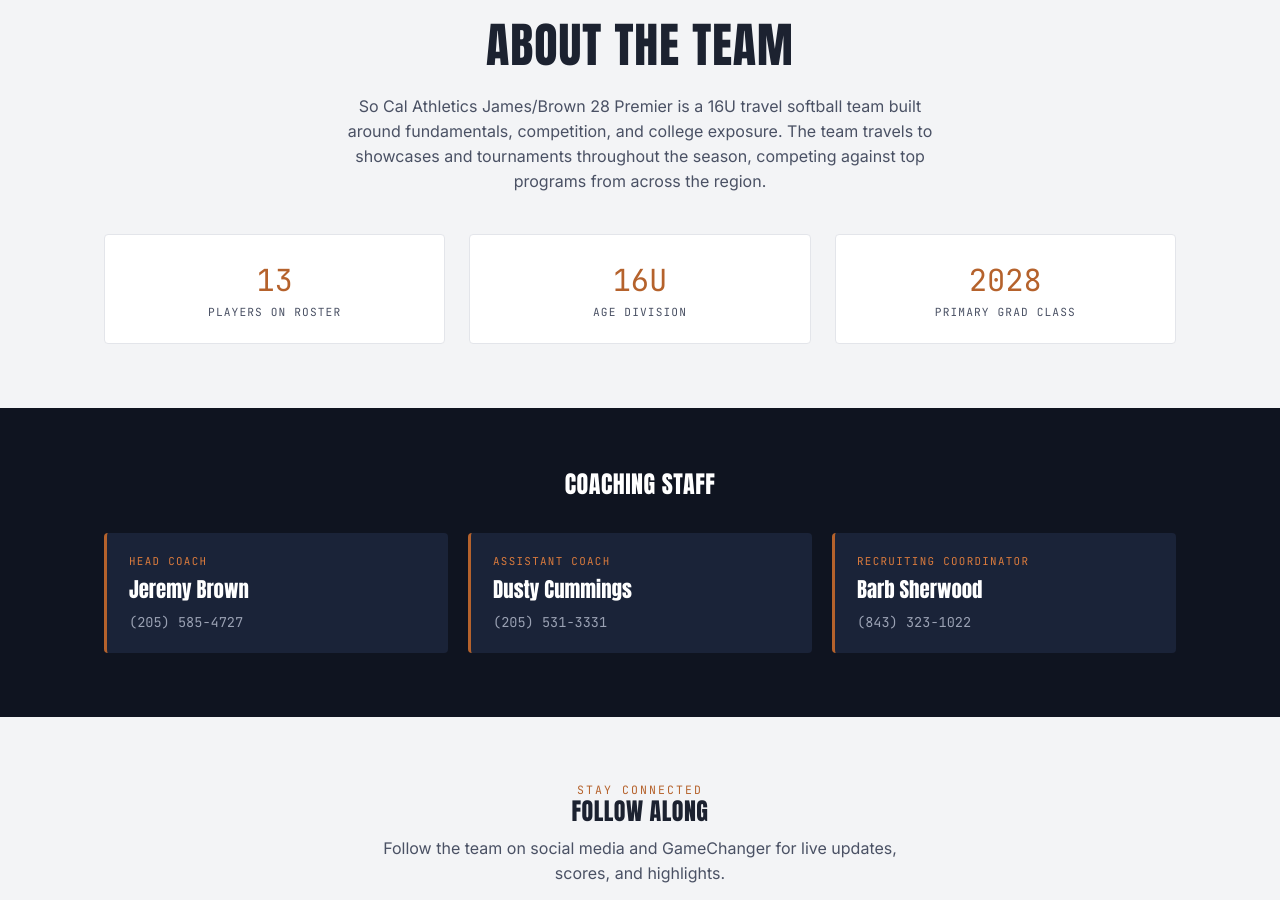
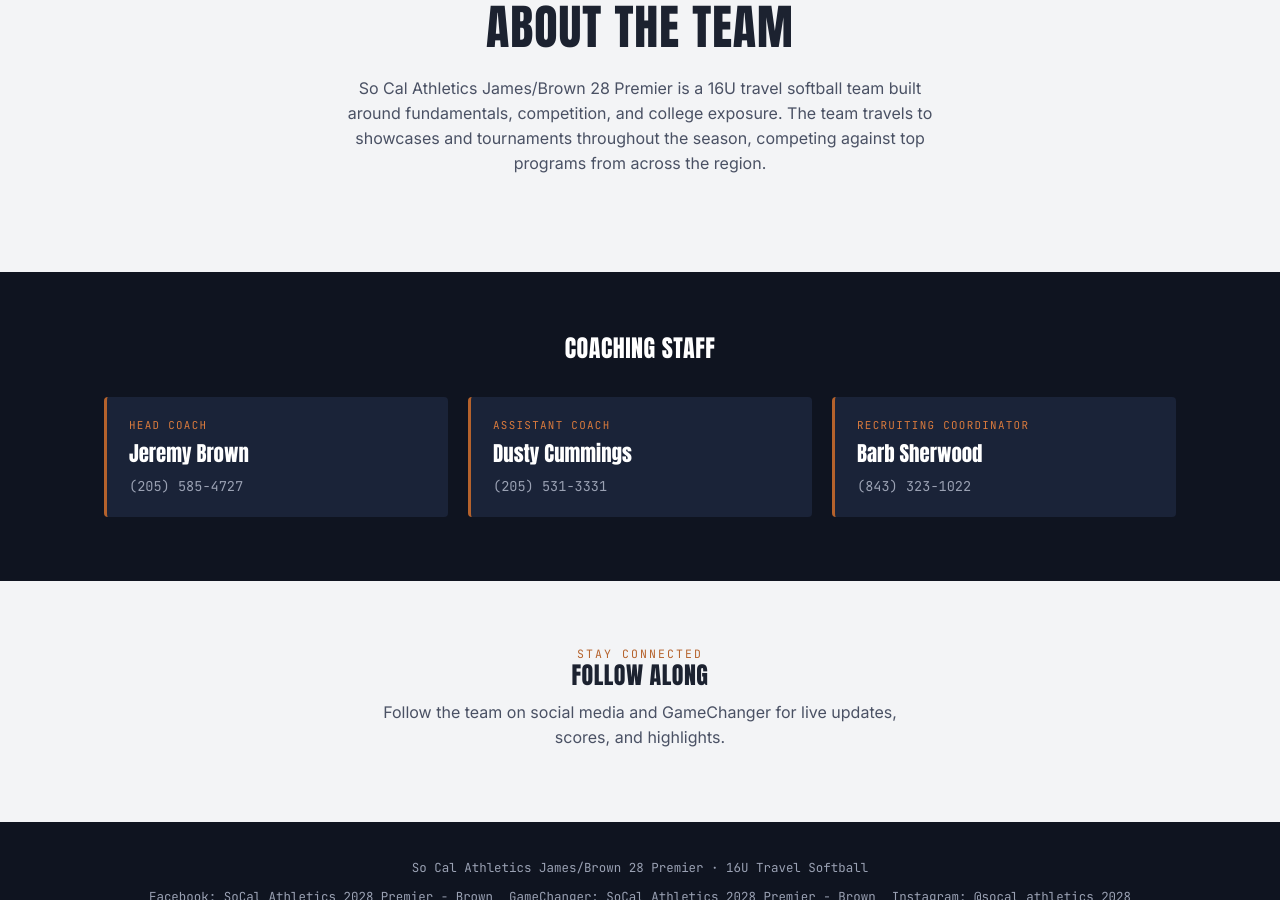
Before and after one commit to Jeff-Carver-Personal/SoCal-James-Brown-2028, a Jekyll site: the page built from index.md, in a window 1280 px wide and 900 px high, scrolled down 931 px. Built offline with Jekyll 4.4.1, drawn with Linux system fonts in a browser that asks for light colours; some of the changed text lies outside the part shown.

Commit message:
Add files via upload

```diff
--- a/index.md
+++ b/index.md
@@ -4,7 +4,6 @@ title: Home
 ---
 <section class="team-intro">
   <div class="banner-text">
-    <div class="eyebrow">{{ site.team.age_division }} Travel Softball &middot; Est. Roster</div>
     <h1 class="banner-title">{{ site.team.name }}</h1>
     <div class="banner-tagline">Building on every rep, every rotation, every road trip.</div>
   </div>
@@ -27,20 +26,6 @@ title: Home
         showcases and tournaments throughout the season, competing against top programs from
         across the region.
       </p>
-    </div>
-    <div class="about-grid">
-      <div class="stat-card">
-        <div class="num">{{ site.players | size }}</div>
-        <div class="label">Players on Roster</div>
-      </div>
-      <div class="stat-card">
-        <div class="num">{{ site.team.age_division }}</div>
-        <div class="label">Age Division</div>
-      </div>
-      <div class="stat-card">
-        <div class="num">2028</div>
-        <div class="label">Primary Grad Class</div>
-      </div>
     </div>
   </div>
 </section>
```
